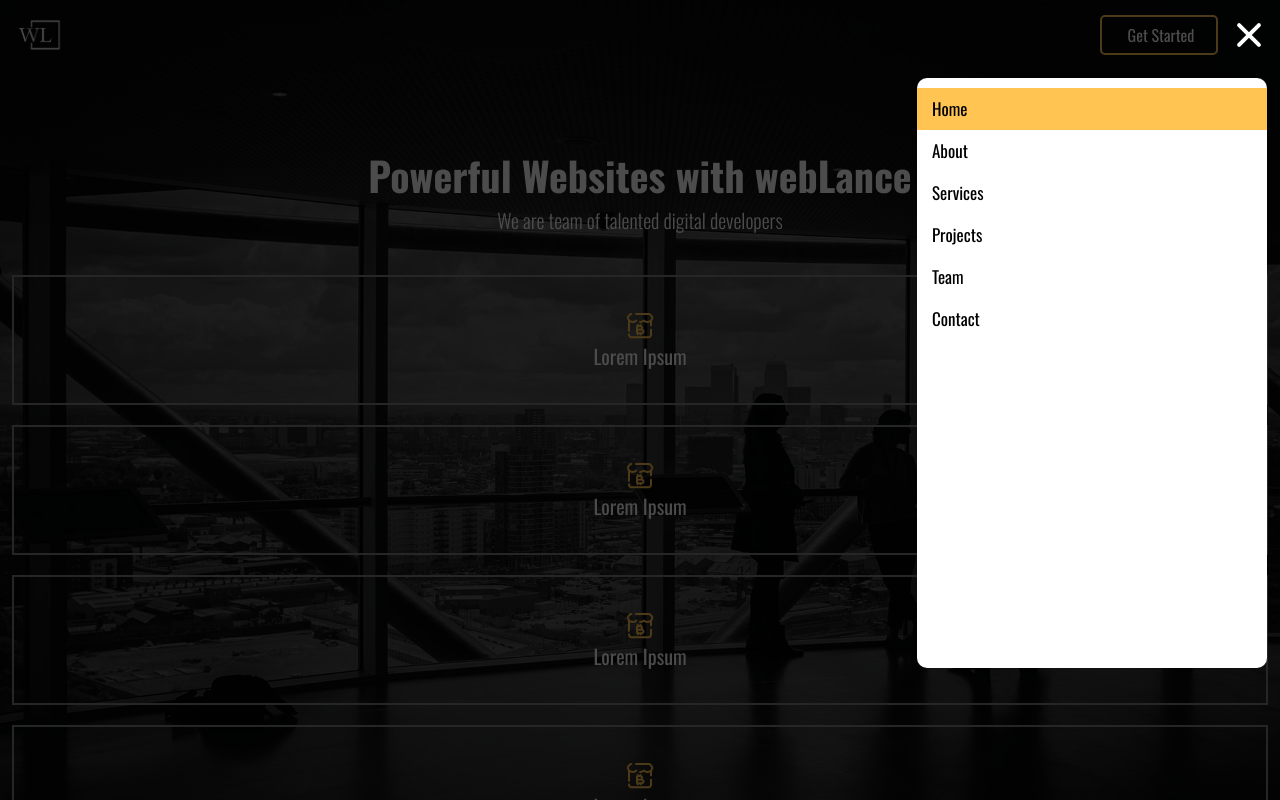
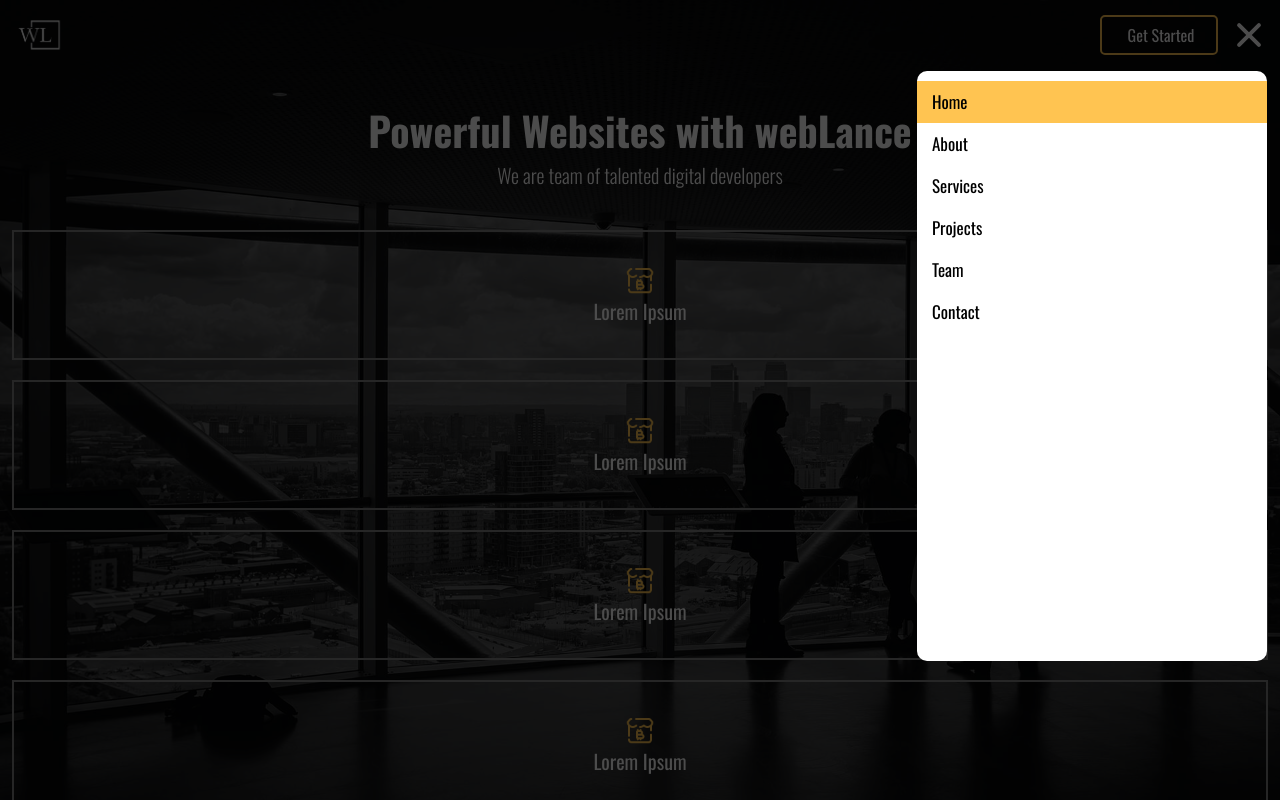
Before and after one commit to webLance24/weblance-portfolio, a React (Vite) app: page / in a window 1280 px wide. Both pictures are taken after a click on the button 1249 px from the left and 31 px from the top of the page. Shown: the top 800 px of the page. Built offline with nearby package versions, Linux system fonts and the light colour scheme.

Commit message:
feat: add header opacity show logic when scrolled down

```diff
--- a/src/App.tsx
+++ b/src/App.tsx
@@ -16,6 +16,7 @@
   const [menu, setMenu] = useState<boolean>(false);
   const [selected, setSelected] = useState<string>("Home");
   const [categorie, setCategorie] = useState<string>("ALL");
+  const [scrolled, setScrolled] = useState<boolean>(false);
 
   return (
     <>
@@ -29,6 +30,8 @@
           setSelected,
           categorie,
           setCategorie,
+          scrolled,
+          setScrolled,
         }}
       >
         <Header />
--- a/src/Components/Context.tsx
+++ b/src/Components/Context.tsx
@@ -9,6 +9,8 @@
   setSelected: (selected: string) => void;
   categorie: string;
   setCategorie: (categorie: string) => void;
+  scrolled: boolean;
+  setScrolled: (scrolled: boolean) => void;
 }
 
 export const MyContext = createContext<ComponentsProps | null>(null);
--- a/src/Components/Hamburger.tsx
+++ b/src/Components/Hamburger.tsx
@@ -14,9 +14,10 @@
             className="fixed inset-0 bg-black opacity-70"
             onClick={() => {
               setMenu(!menu);
+              setHidden(false);
             }}
           ></div>
-          <div className="pl-[8px] pr-[13px] pt-[8px] pb-[36px] flex absolute right-0 z-10 flex-row-reverse">
+          <div className="pl-[8px] pr-[13px] pt-[8px] pb-[36px] flex fixed mt-[63px] right-0 z-10 flex-row-reverse">
             <div className="bg-[#FFFFFF] rounded-[10px] h-[590px] w-[350px]">
               <div className="pt-[10px]">
                 {/* home section */}
--- a/src/Components/Header.tsx
+++ b/src/Components/Header.tsx
@@ -1,4 +1,4 @@
-import { useContext } from "react";
+import { useContext, useEffect } from "react";
 import { MyContext } from "./Context";
 import logo from "../../public/img/weblance-logo.png";
 
@@ -46,10 +46,31 @@
 
 function Header() {
   const context = useContext(MyContext);
-  const { hidden, setHidden, menu, setMenu }: any = context;
+  const { hidden, setHidden, menu, setMenu, setScrolled, scrolled }: any =
+    context;
+
+  useEffect(() => {
+    const handleScroll = () => {
+      if (window.scrollY > 0) {
+        setScrolled(true);
+      } else {
+        setScrolled(false);
+      }
+    };
+
+    window.addEventListener("scroll", handleScroll);
+
+    return () => {
+      window.removeEventListener("scroll", handleScroll);
+    };
+  }, []);
 
   return (
-    <header className="bg-[black] bg-opacity-60 flex justify-between items-center pr-[15px] w-[100%] h-[70px]">
+    <header
+      className={`bg-${
+        scrolled ? "black" : "transparent"
+      } bg-opacity-80 flex justify-between items-center pr-[15px] w-[100%] h-[70px] fixed`}
+    >
       <img className="w-[70px]" src={logo} alt="here is weblance logo" />
       <div className="flex justify-center items-center">
         <button className="text-[white] w-[118px] h-[40px] outline-none border-[#FFC451] hover:bg-[#FFC451] duration-300 ease-in-out font-normal border-[2px] rounded-[5px] mr-[15px] pt-[6px] pl-[24px] pr-[20px] pb-[7px]">
--- a/src/Components/Home.tsx
+++ b/src/Components/Home.tsx
@@ -3,7 +3,7 @@
 function Home() {
   return (
     // here is home page
-    <div id="home" className="pt-[75px] px-[12px] bg-[black] bg-opacity-60">
+    <div id="home" className="pt-[100px] px-[12px] bg-[black] bg-opacity-60">
       <h1 className="text-[white] text-[40px] font-bold text-center">
         Powerful Websites with webLance
       </h1>
```
